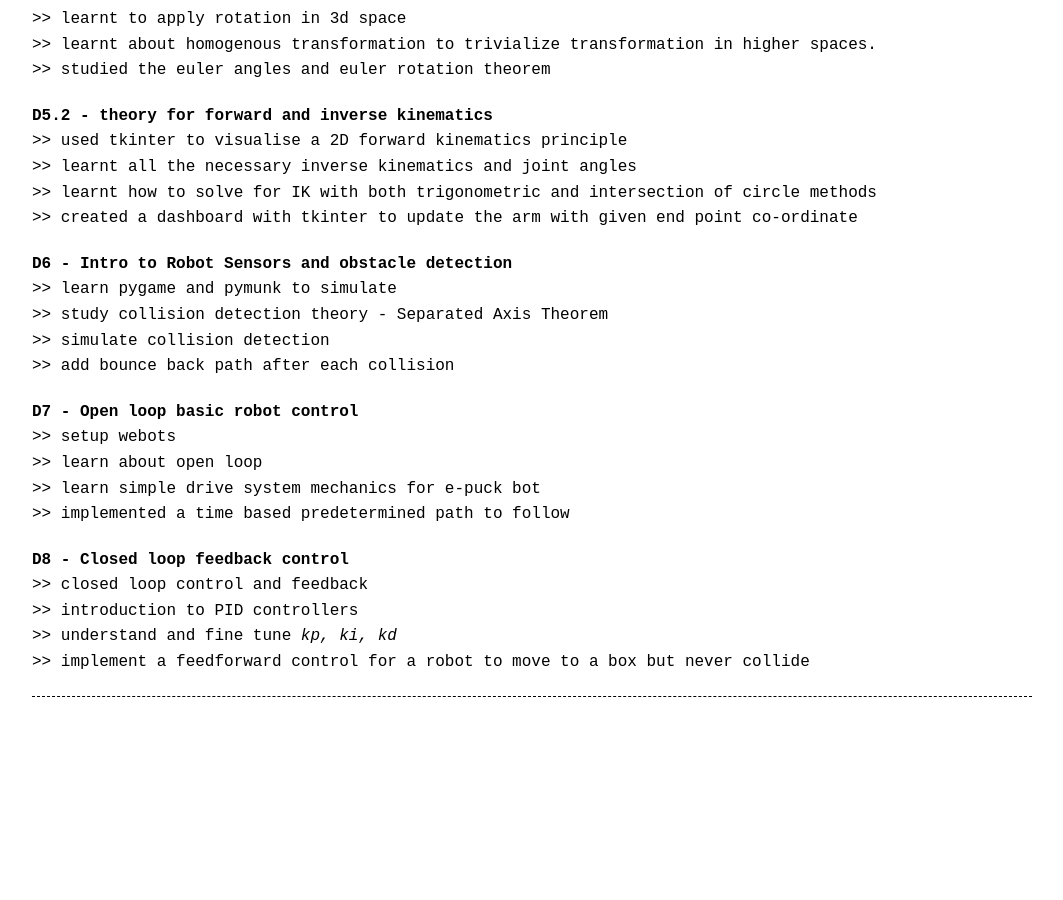
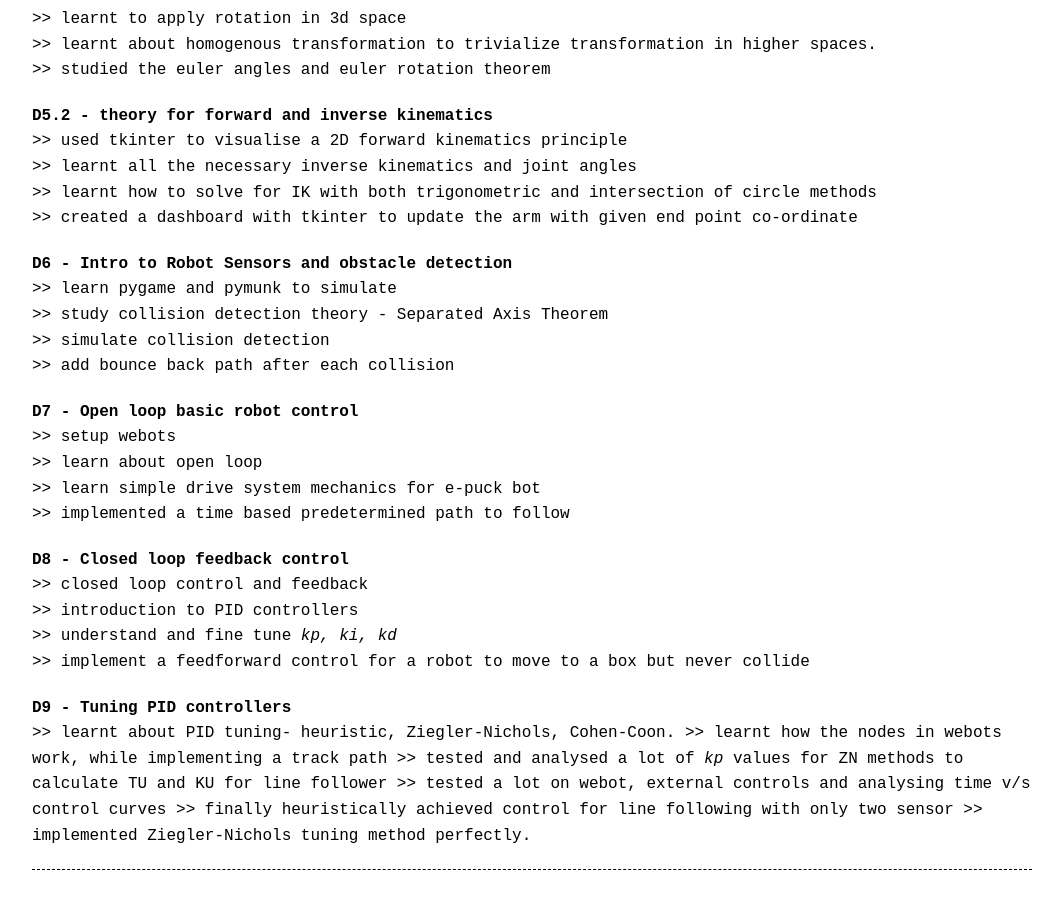
Before and after one commit to TumAro/tumaro.github.io, a Jekyll site: the page built from pages/100dor.md, in a window 1280 px wide and 900 px high, scrolled down 1445 px. Shown: the whole window, without its empty margins (108-1171 px from the left). Built offline with Jekyll 4.4.1, drawn with Linux system fonts in a browser that asks for light colours; before the commit the page ends 2172 px from its top, so only the background shows below that.

Commit message:
added day 9

```diff
--- a/pages/100dor.md
+++ b/pages/100dor.md
@@ -80,3 +80,11 @@ After I have update at least the Phase 1 fully, then I will release the github r
 `>>` introduction to PID controllers
 `>>` understand and fine tune *kp, ki, kd*
 `>>` implement a feedforward control for a robot to move to a box but never collide
+
+**D9 - Tuning PID controllers**
+`>>` learnt about PID tuning- heuristic, Ziegler-Nichols, Cohen-Coon.
+`>>` learnt how the nodes in webots work, while implementing a track path
+`>>` tested and analysed a lot of *kp* values for ZN methods to calculate TU and KU for line follower
+`>>` tested a lot on webot, external controls and analysing time v/s control curves
+`>>` finally heuristically achieved control for line following with only two sensor
+`>>` implemented Ziegler-Nichols tuning method perfectly.
```
